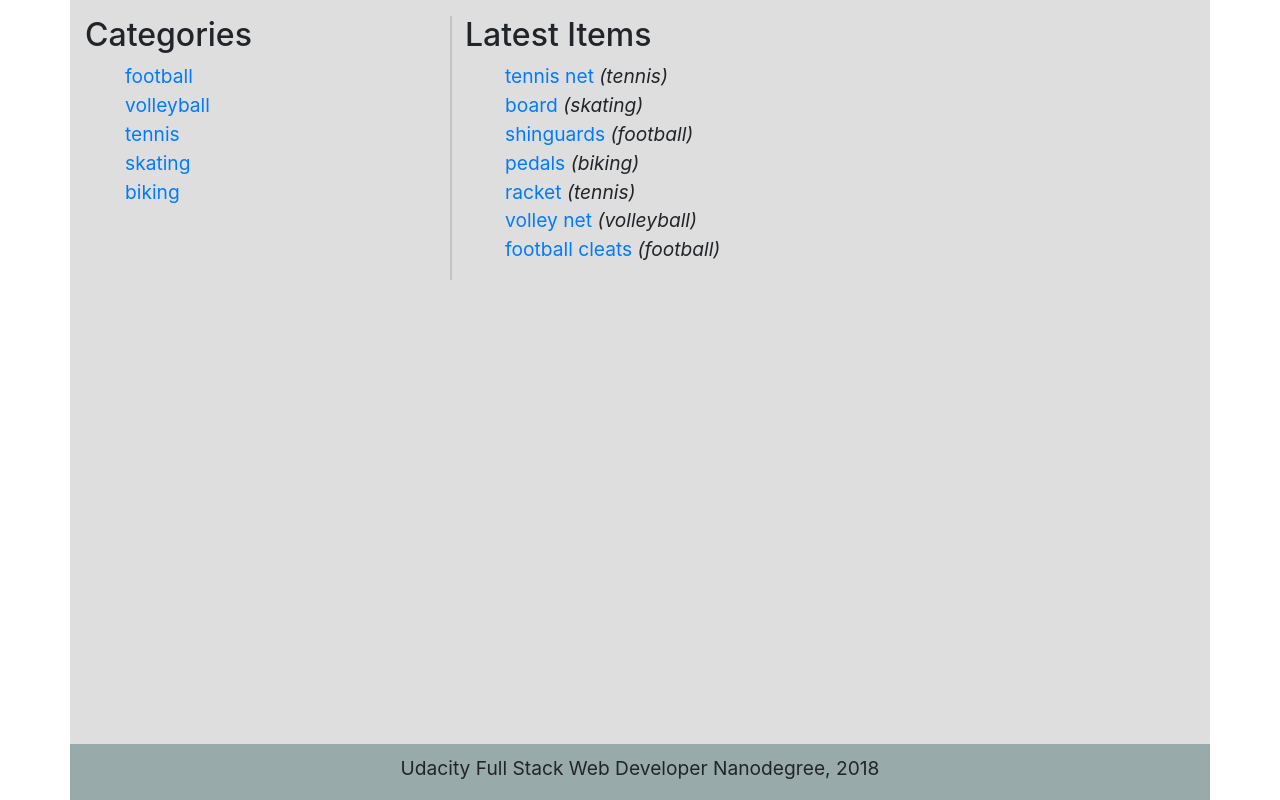
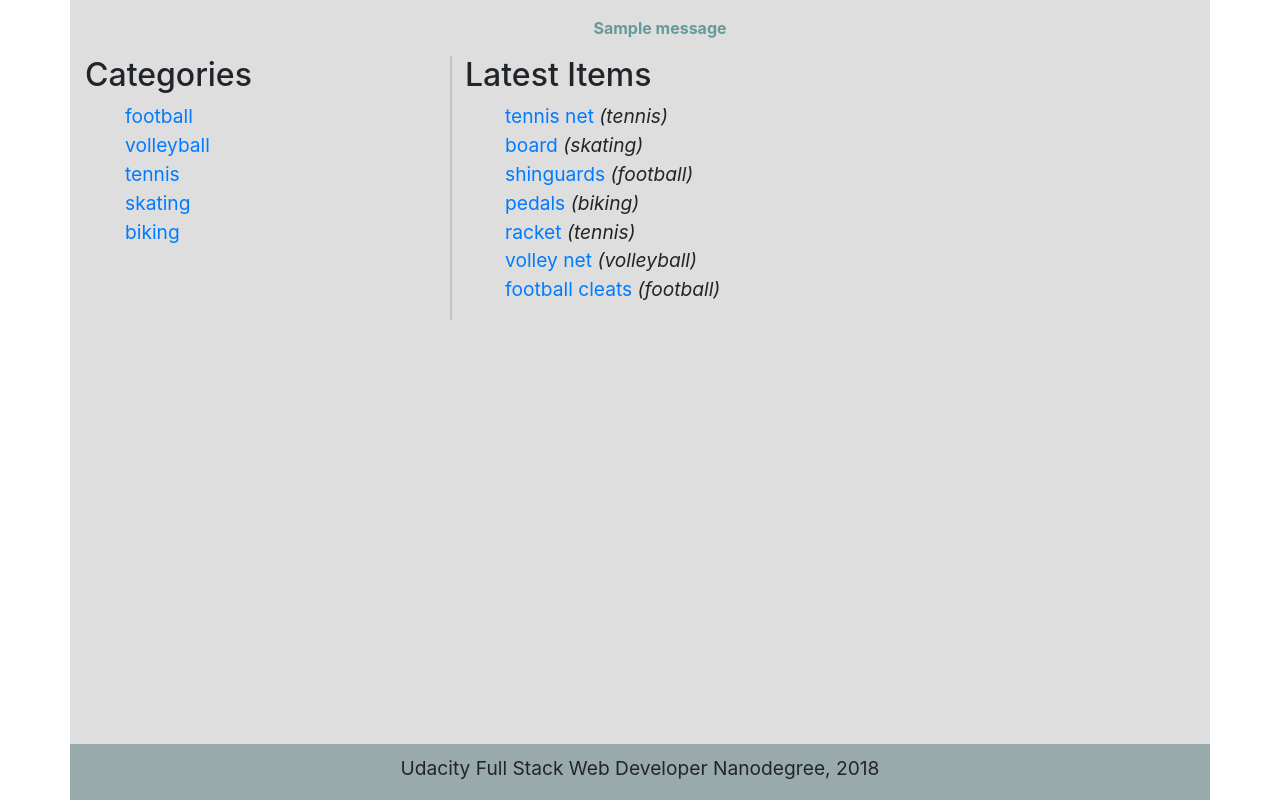
Before and after one commit to geocarlos/item-catalog, a Flask app: page / in a window 1280 px wide. Shown: the part 72-872 px from the top of the page. Run offline with Flask 2, Linux system fonts and the light colour scheme; one stand-in notice (Sample message) is shown; some libraries are stand-ins or nearby versions.

Commit message:
Added flash messages

```diff
--- a/app.py
+++ b/app.py
@@ -311,6 +311,7 @@ def add_item():
             user_id=login_session['user_id'])
         session.add(newItem)
         session.commit()
+        flash('Successfully added %s'%newItem.name)
         return redirect(url_for('catalog'))
     else:
         categories = session.query(Category).all()
@@ -320,25 +321,31 @@ def add_item():
 
 @app.route('/catalog/<item>/edit', methods=['GET', 'POST'])
 def edit_item(item):
-    itemToEdit = session.query(Item).filter_by(name=item).one()
-    if 'username' not in login_session:
-        return redirect('/login')
-    # If user type the URL to edit somebody else's item, they are
-    # redirected to the item page
-    if itemToEdit.user_id != login_session['user_id']:
-        cat = session.query(Category).filter_by(id=itemToEdit.category_id).one().name
-        return redirect(url_for('item', category=cat, item=item))
     if request.method == 'POST':
         # Because they the name may have been edited, the id is checked here
         itemToEdit = session.query(Item).filter_by(id=request.form['id']).one()
         itemToEdit.name = request.form['name']
         itemToEdit.description = request.form['description']
         itemToEdit.category_id = request.form['category']
-        category = session.query(Category).filter_by(id=itemToEdit.category_id)
+        category = session.query(Category).filter_by(id=itemToEdit.category_id).one()
         session.add(itemToEdit)
         session.commit()
-        return redirect(url_for('item', category=category, item=itemToEdit.name))
+        if(itemToEdit.name == item):
+            flash('Item %s successfully updated'%item)
+        else:
+            flash('Item %s successfully updated to %s'%(item, itemToEdit.name))
+        return redirect(url_for('item', category=category.name, item=itemToEdit.name))
     else:
+        itemToEdit = session.query(Item).filter_by(name=item).one()
+        if 'username' not in login_session:
+            return redirect('/login')
+        # If user type the URL to edit somebody else's item, they are
+        # redirected to the item page
+        if itemToEdit.user_id != login_session['user_id']:
+            cat = session.query(Category).filter_by(
+                id=itemToEdit.category_id).one().name
+            flash('You cannot edit this item: not your item')
+            return redirect(url_for('item', category=cat, item=item))
         categories = session.query(Category).all()
         return render_template('edit_item.html', categories=categories,
                                item=itemToEdit, isLoggedIn=True)
@@ -346,21 +353,24 @@ def edit_item(item):
 
 @app.route('/catalog/<item>/delete', methods=['GET', 'POST'])
 def delete_item(item):
-    itemToDelete = session.query(Item).filter_by(name=item).one()
-    if 'username' not in login_session:
-        return redirect('/login')
-    # If user type the URL to delete somebody else's item, they are
-    # redirected to the item page
-    if itemToDelete.user_id != login_session['user_id']:
-        cat = session.query(Category).filter_by(id=itemToDelete.category_id).one().name
-        return redirect(url_for('item', category=cat, item=item))
     if request.method == 'POST':
         itemToDelete = session.query(Item).filter_by(
             id=request.form['id']).one()
         session.delete(itemToDelete)
         session.commit()
+        flash('Item %s successfully deleted'%item)
         return redirect(url_for('catalog'))
     else:
+        itemToDelete = session.query(Item).filter_by(name=item).one()
+        if 'username' not in login_session:
+            return redirect('/login')
+        # If user type the URL to delete somebody else's item, they are
+        # redirected to the item page
+        if itemToDelete.user_id != login_session['user_id']:
+            cat = session.query(Category).filter_by(
+                id=itemToDelete.category_id).one().name
+            flash('You cannot delete this item: not your item')
+            return redirect(url_for('item', category=cat, item=item))
         return render_template('delete_item.html', item=itemToDelete, isLoggedIn=True)
 
 
@@ -380,6 +390,7 @@ def logout():
         del login_session['picture']
         del login_session['user_id']
         del login_session['provider']
+        flash('You have been logged out.')
     return redirect(url_for('catalog'))
 
 
--- a/static/css/style.css
+++ b/static/css/style.css
@@ -57,6 +57,11 @@ ul{
   padding-top: 15%;
 }
 
+.flash{
+  color: #699;
+  text-align: center;
+}
+
 footer{
   height: 7%;
   font-size: 1.2em;
--- a/templates/delete_item.html
+++ b/templates/delete_item.html
@@ -2,7 +2,7 @@
 <h2>Delete Item</h2>
 <div class="delete-confirm">
   Are you sure you want to delete {{item.name}}?
-  <form class="delete-form" action="{{url_for('delete_item', item=item)}}" method="post">
+  <form class="delete-form" action="{{url_for('delete_item', item=item.name)}}" method="post">
     <input type="hidden" name="id" value="{{item.id}}">
     <input class="btn btn-info" type="submit" name="delete" value="Yes, please">
     <a class="btn btn-warning" href="{{url_for('catalog')}}">Not really...</a>
--- a/templates/edit_item.html
+++ b/templates/edit_item.html
@@ -1,7 +1,7 @@
 {% include 'header.html' %}
 <div class="edit-item">
   <h2>Edit Item</h2>
-  <form class="new-item-form" action="{{url_for('edit_item', item=item)}}" method="post">
+  <form class="new-item-form" action="{{url_for('edit_item', item=item.name)}}" method="post">
     <input type="hidden" name="id" value="{{item.id}}">
     <div class="name-input">
       <label for="name">Title: </label>
--- a/templates/header.html
+++ b/templates/header.html
@@ -28,18 +28,27 @@
     <div class="container">
       <div class="row">
         <div class="col-md app-name">
-            <h1><a href="{{url_for('catalog')}}">Catalog App</a></h1>
+          <h1><a href="{{url_for('catalog')}}">Catalog App</a></h1>
         </div>
         {% if not isLoginPage %}
         <div class="login-btn col-md text-right">
           {% if isLoggedIn %}
-          <a href="{{url_for('logout')}}" class="btn btn-info" name="button">Logout</a>
-          {% else %}
-          <a href="{{url_for('showLogin')}}" class="btn btn-primary" name="button">Login</a>
-          {% endif %}
+          <a href="{{url_for('logout')}}" class="btn btn-info" name="button">Logout</a> {% else %}
+          <a href="{{url_for('showLogin')}}" class="btn btn-primary" name="button">Login</a> {% endif %}
         </div>
         {% endif %}
       </div>
     </div>
   </header>
   <div class="container content">
+    <div class='flash'>
+      {% with messages = get_flashed_messages() %} {% if messages %}
+
+      <ul>
+        {% for message in messages %}
+        <li> <strong> {{ message }} </strong> </li>
+        {% endfor %}
+      </ul>
+      {% endif %} {% endwith %}
+
+    </div>
```
Also changed, not shown: catalog.db.
